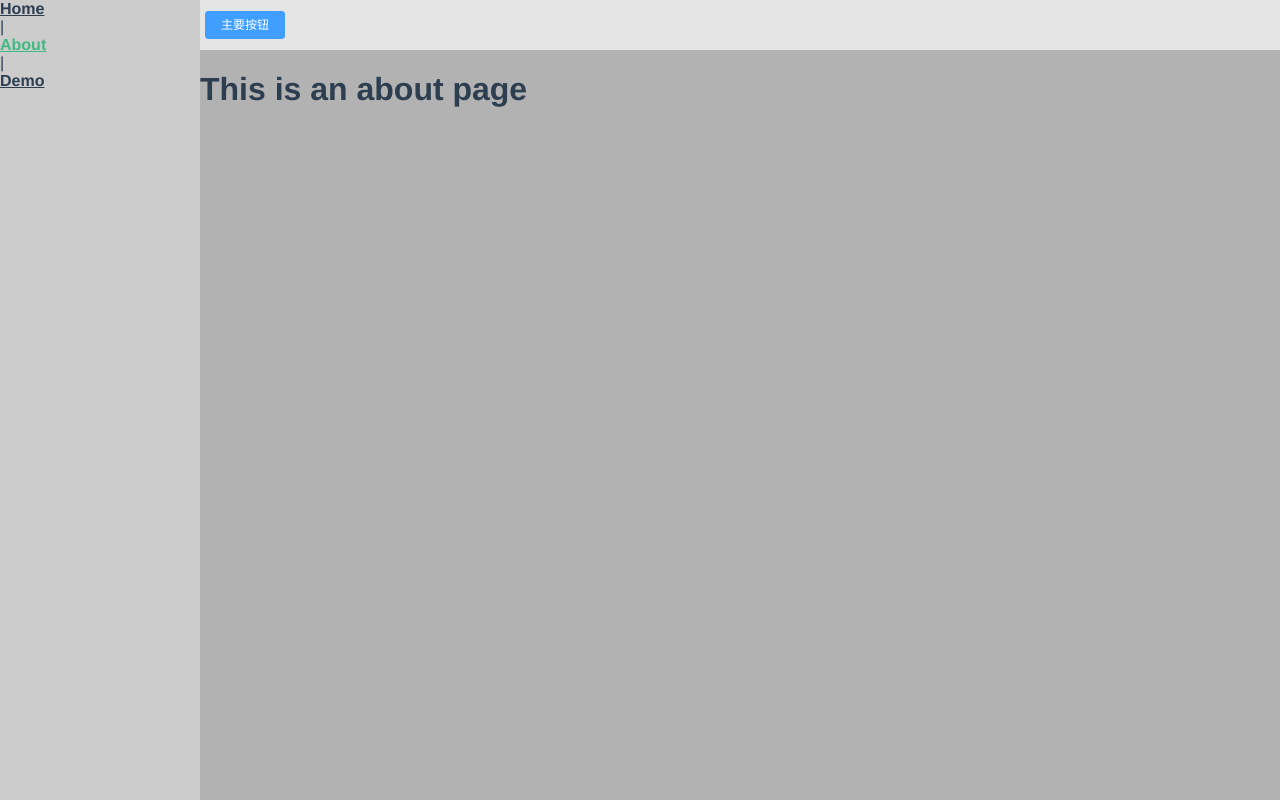
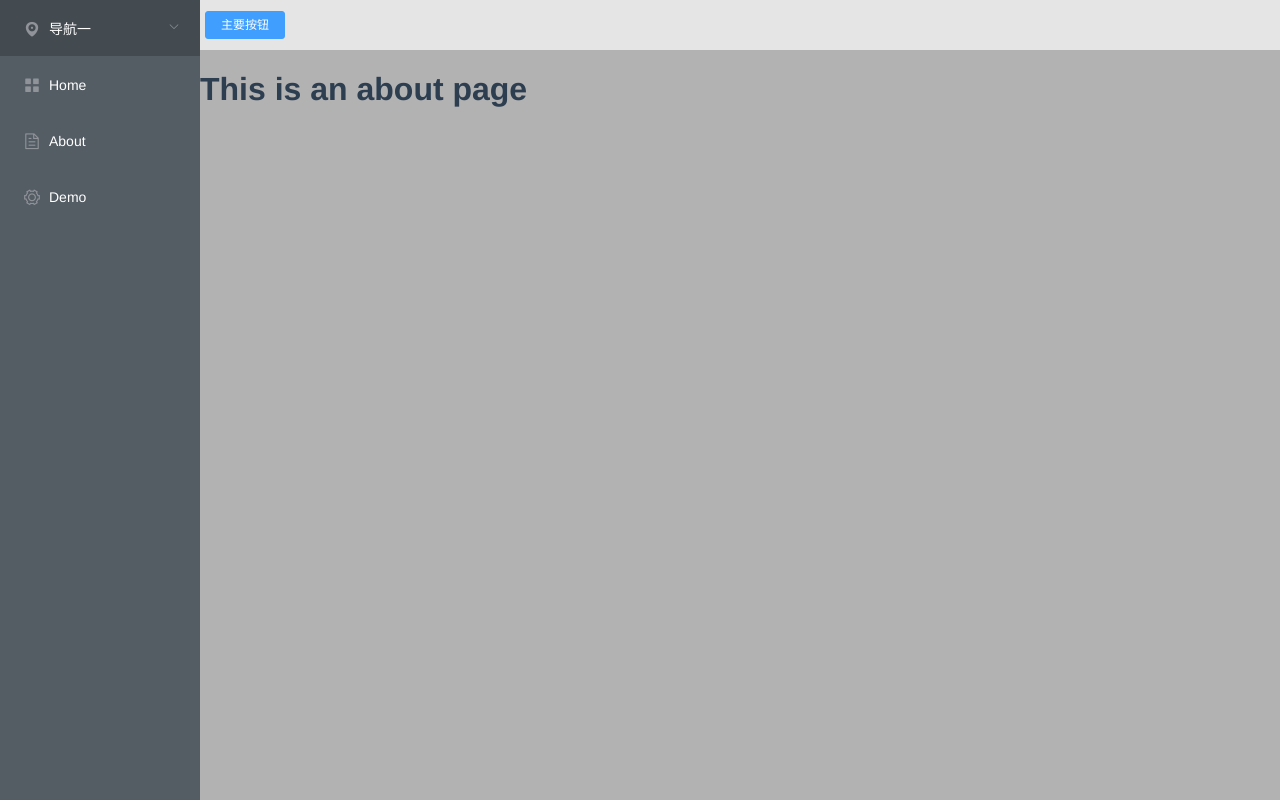
Before and after one commit to chenjiezi/blog-1, a Vue app in the folder blog-admin/: page /about in a window 1280 px wide. Built offline with nearby package versions, Linux system fonts and the light colour scheme.

Commit message:
组件命名优化

```diff
--- a/blog-admin/src/App.vue
+++ b/blog-admin/src/App.vue
@@ -1,22 +1,22 @@
 <template>
   <div id="app">
-    <Side></Side>
+    <sidebar></sidebar>
     <div id="container">
-      <Header></Header>
-      <Main></Main>
+      <navbar></navbar>
+      <app-main></app-main>
     </div>
   </div>
 </template>
 
 <script>
-import Side from '@/layout/Side.vue'
-import Header from '@/layout/Header.vue'
-import Main from '@/layout/Main.vue'
+import Sidebar from '@/layout/Sidebar.vue'
+import Navbar from '@/layout/Navbar.vue'
+import AppMain from '@/layout/AppMain.vue'
 export default {
   components: {
-    Header,
-    Side,
-    Main
+    Navbar,
+    Sidebar,
+    AppMain
   },
   data () {
     return {
--- a/blog-admin/src/layout/Side.vue
+++ /dev/null
@@ -1,77 +0,0 @@
-<!-- side -->
-<template>
-  <div class="side" :class="{'side_hidden': !isShow}">
-    <router-link to="/">Home</router-link> |
-    <router-link to="/about">About</router-link> |
-    <router-link to="/demo">Demo</router-link>
-  </div>
-</template>
-
-<script>
-// 这里可以导入其他文件（比如：组件，工具js，第三方插件js，json文件，图片文件等等）
-// 例如：import 《组件名称》 from '《组件路径》';
-export default {
-  // import引入的组件需要注入到对象中才能使用
-  components: {},
-  data () {
-    // 这里存放数据
-    return {
-    }
-  },
-  // 监听属性 类似于data概念
-  computed: {
-    isShow () {
-      return this.$store.state.isStretch
-    }
-  },
-  // 监控data中的数据变化
-  watch: {
-  },
-  // 方法集合
-  methods: {
-  },
-  // 生命周期 - 创建完成（可以访问当前this实例）
-  created () {
-    // this.eventBus.$off('is-stretch').$on('is-stretch', res => {
-    //   console.log('res:', res)
-    //   this.isShow = res
-    // })
-  },
-  // 生命周期 - 挂载完成（可以访问DOM元素）
-  mounted () {
-
-  },
-  beforeCreate () { }, // 生命周期 - 创建之前
-  beforeMount () { }, // 生命周期 - 挂载之前
-  beforeUpdate () { }, // 生命周期 - 更新之前
-  updated () { }, // 生命周期 - 更新之后
-  beforeDestroy () { }, // 生命周期 - 销毁之前
-  destroyed () { }, // 生命周期 - 销毁完成
-  activated () { } // 如果页面有keep-alive缓存功能，这个函数会触发
-}
-</script>
-<style lang='scss' scoped>
-//@import url(); 引入公共css类
-.side {
-  width: 200px;
-  box-sizing: border-box;
-  display: flex;
-  flex-shrink: 0;
-  flex-direction: column;
-  background: rgba(0, 0, 0, 0.2);
-  transition: width 0.1s;
-  -webkit-transition: width 0.1s; /* Safari */
-
-  a {
-    font-weight: bold;
-    color: #2c3e50;
-
-    &.router-link-exact-active {
-      color: #42b983;
-    }
-  }
-}
-.side_hidden {
-  width: 45px;
-}
-</style>
```
Also changed, not shown: blog-admin/src/layout/AppMain.vue (renamed from blog-admin/src/layout/Main.vue), blog-admin/src/layout/Navbar.vue (renamed from blog-admin/src/layout/Header.vue).
